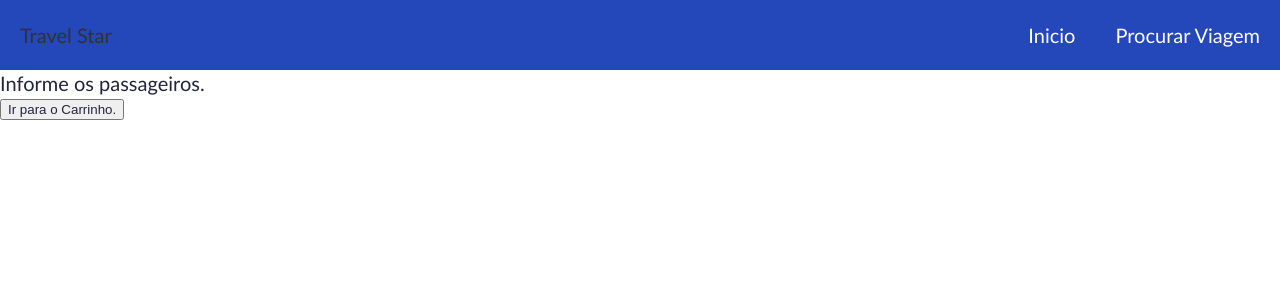
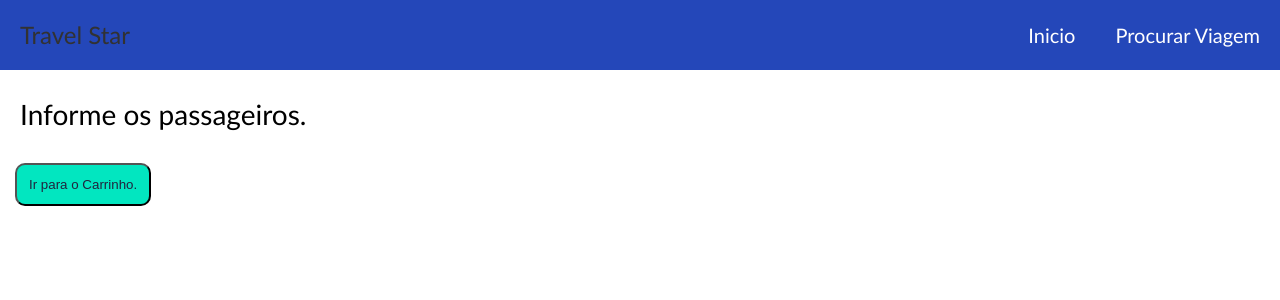
Before and after one commit to lluissf/Projeto-Viagens, a Vue app: page /passageiros in a window 1280 px wide. Shown: the top 300 px of the page. Built offline with nearby package versions, Linux system fonts and the light colour scheme.

Commit message:
incio do css

```diff
--- a/src/views/CidadesView.vue
+++ b/src/views/CidadesView.vue
@@ -43,7 +43,7 @@ const cidadeStore = useCidade()
   </div>
 </template>
 <style>
-h2 {
-  color: #000;
-}
+
+
+
 </style>
--- a/src/views/FormaPagamentoView.vue
+++ b/src/views/FormaPagamentoView.vue
@@ -4,7 +4,7 @@
 
 <template>
     <div>
-        <p>Informe o Pagto.</p>
+        <h1>Informe o Pagto.</h1>
         <button><router-link to="/resumo">Finalizar Compra.</router-link></button>
     </div>
 </template>
--- a/src/views/HomeView.vue
+++ b/src/views/HomeView.vue
@@ -8,3 +8,39 @@
         <p>Bem vindo ao nosso site.</p>
     </div>
 </template>
+
+<style>
+
+h1 {
+    margin: 10px 0px 0px 0px;
+    font-size: 1.4rem;
+    padding: 20px;
+    color: #000;
+}
+
+h2 {
+    font-size: 1.2rem;
+    padding: 10px;
+    color: #000;
+}
+
+p {
+    padding: 10px 20px 20px 20px;
+}
+
+button {
+    margin: 15px;
+    padding: 12px;
+    border-radius: 10px;
+    background-color: rgb(2, 230, 192);
+}
+
+select {
+    padding: 8px;
+    margin: 5px;
+}
+
+option {
+    color: blue;
+}
+</style>
--- a/src/views/PassageirosView.vue
+++ b/src/views/PassageirosView.vue
@@ -4,7 +4,7 @@
 
 <template>
     <div>
-        <p>Informe os passageiros.</p>
+        <h1>Informe os passageiros.</h1>
         <button><router-link to="/forma-pagamento">Ir para o Carrinho.</router-link></button>
     </div>
 </template>
--- a/src/views/ResumoView.vue
+++ b/src/views/ResumoView.vue
@@ -4,7 +4,7 @@
 
 <template>
     <div>
-        <p>Resumo da compra.</p>
+        <h1>Resumo da compra.</h1>
         <p>Você chegou ao fim!</p>
     </div>
 </template>
--- a/src/views/ViagemView.vue
+++ b/src/views/ViagemView.vue
@@ -4,7 +4,7 @@
 
 <template>
     <div>
-        <p>Selecione a viagem.</p>
+        <h1>Selecione a viagem.</h1>
         <button><router-link to="/passageiros">Prosseguir para os Passageiros</router-link></button>
 
     </div>
```
